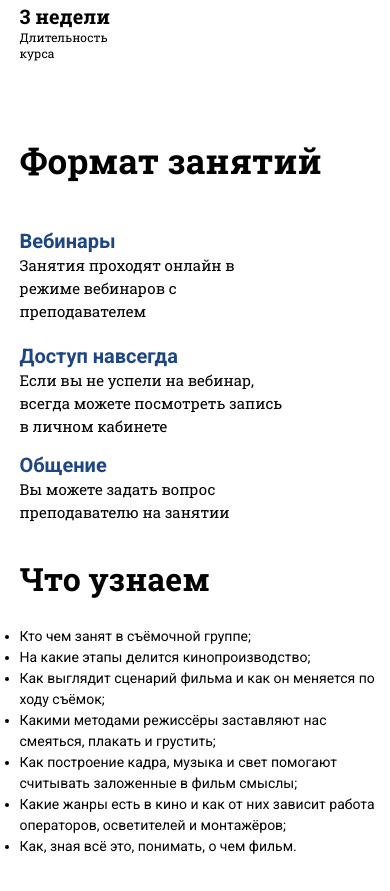
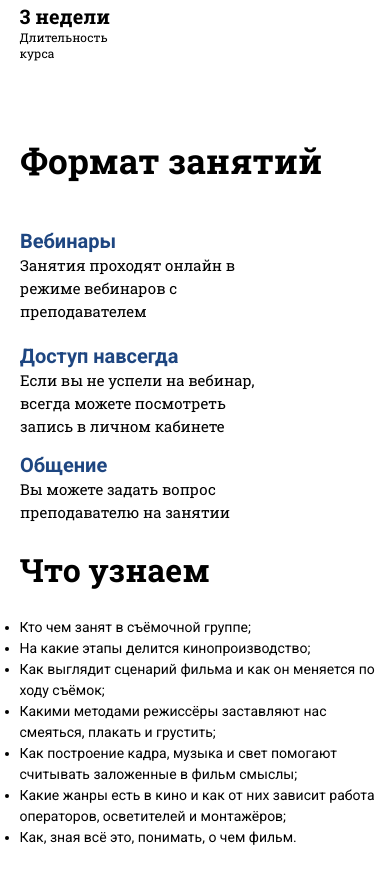
Before and after one commit to babekasadli/omega-p1, a plain HTML site: page index.html in a window 390 px wide. Shown: the part 1263-2154 px from the top of the page. Drawn offline with Linux system fonts and the light colour scheme.

Commit message:
Update section1.css
Main added 20 px in mobile

```diff
--- a/section1.css
+++ b/section1.css
@@ -1,21 +1,17 @@
 /*section 1*/
+
 @media (min-width: 1280px) {
-
     /* Desktop */
     .m-all {
         margin-left: 5%;
         margin-bottom: 10%;
-
     }
-
     .m-all h2 {
         font-family: 'Roboto Slab', serif;
         font-size: 55px;
         line-height: 101.38%;
         margin: 50px 0;
-
     }
-
     .m-txtname {
         display: flex;
         justify-content: space-between;
@@ -26,22 +22,17 @@
         line-height: 23px;
         width: 80%;
     }
-
     .m-txt1 {
         width: 223px;
-
     }
-
     .m-txt2 {
         height: 109px;
         width: 271px;
     }
-
     .m-txt3 {
         height: 109px;
         width: 271px;
     }
-
     .m-blue {
         color: #1E4681;
         font-family: Roboto;
@@ -51,23 +42,18 @@
         line-height: 130%;
         margin-bottom: 15px;
     }
-
     .m-list {
         padding: 20px;
     }
-
     .m-all2 {
         margin-left: 5%;
-
     }
-
     .m-second {
         font-family: 'Roboto Slab', serif;
         font-size: 53px;
         line-height: 101.38%;
         margin: 30px 0;
     }
-
     ul li {
         font-family: Roboto;
         font-style: normal;
@@ -78,25 +64,18 @@
     }
 }
 
-
-
-
-
 @media (min-width: 992px) and (max-width: 1279px) {
-
     /* Tablet */
     .m-all {
         margin-left: 5%;
         margin-bottom: 10%;
     }
-
     .m-all h2 {
         font-family: 'Roboto Slab', serif;
         font-size: 50px;
         line-height: 101.38%;
         margin: 40px 0;
     }
-
     .m-txtname {
         display: flex;
         justify-content: space-between;
@@ -107,21 +86,17 @@
         line-height: 23px;
         width: 90%;
     }
-
     .m-txt1 {
         width: 223px;
         margin-right: 30px;
     }
-
     .m-txt2 {
         width: 271px;
         margin-right: 30px;
     }
-
     .m-txt3 {
         width: 271px;
     }
-
     .m-blue {
         color: #1E4681;
         font-family: Roboto;
@@ -131,18 +106,15 @@
         line-height: 130%;
         margin-bottom: 15px;
     }
-
     .m-all2 {
         margin-left: 5%;
     }
-
     .m-second {
         font-family: 'Roboto Slab', serif;
         font-size: 50px;
         line-height: 101.38%;
         margin: 30px 0;
     }
-
     ul li {
         font-family: Roboto;
         font-style: normal;
@@ -153,11 +125,7 @@
     }
 }
 
-
-
-
 @media (min-width: 320px) and (max-width: 991px) {
-
     /* Smartfon */
     .m-all h2 {
         font-family: 'Roboto Slab', serif;
@@ -165,7 +133,6 @@
         line-height: 101.38%;
         margin: 50px 0;
     }
-
     .m-txtname {
         font-family: Roboto;
         font-size: 18px;
@@ -174,21 +141,16 @@
         line-height: 23px;
         width: 80%;
     }
-
     .m-all {
-        margin-left: 5%;
-        margin-bottom: 10%;
+        margin: 0 20px;
     }
-
     .m-txt1 {
         margin-right: 30px;
     }
-
     .m-txt2 {
         height: 109px;
         margin-right: 30px;
     }
-
     .m-blue {
         color: #1E4681;
         font-family: Roboto;
@@ -197,32 +159,27 @@
         font-size: 20px;
         line-height: 130%;
     }
-
     .m-black {
         font-size: 15px;
         margin-bottom: 20px;
     }
-
     .m-all2 {
         margin-left: 5%;
     }
-
     .m-second {
         font-family: 'Roboto Slab', serif;
         font-size: 32px;
         line-height: 101.38%;
         margin: 30px 0;
     }
-
     ul li {
         font-family: Roboto;
         font-style: normal;
         font-weight: normal;
-        font-size:
-            14px;
+        font-size: 14px;
         line-height: 150%;
-
     }
 }
 
+
 /*finish section 1*/
```
